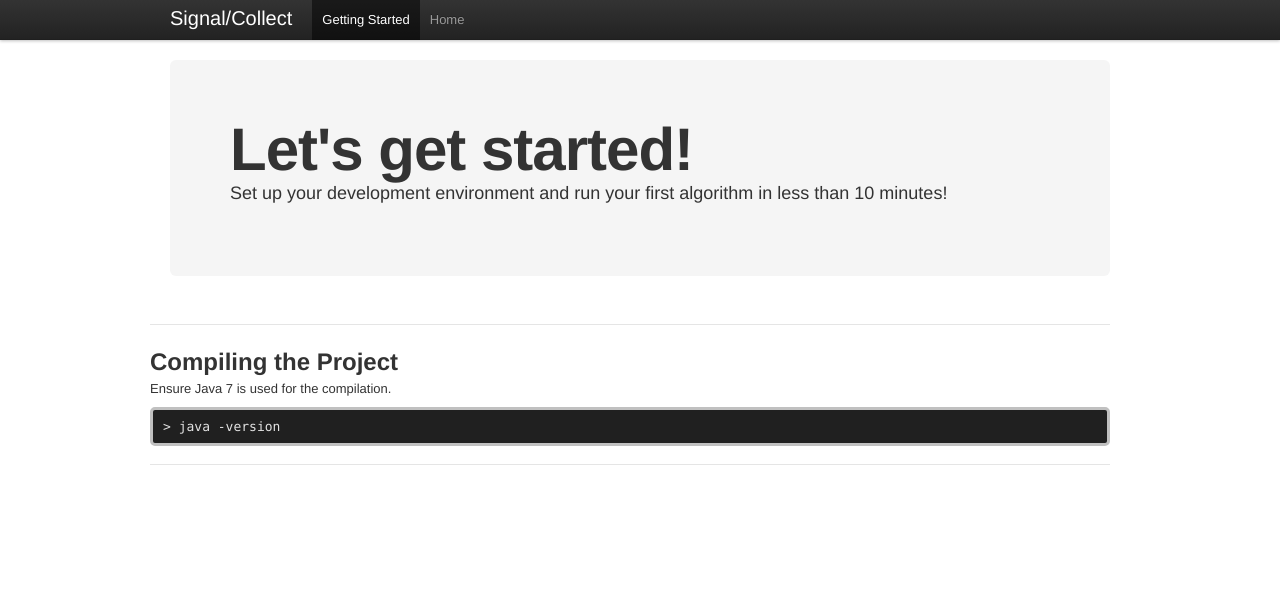
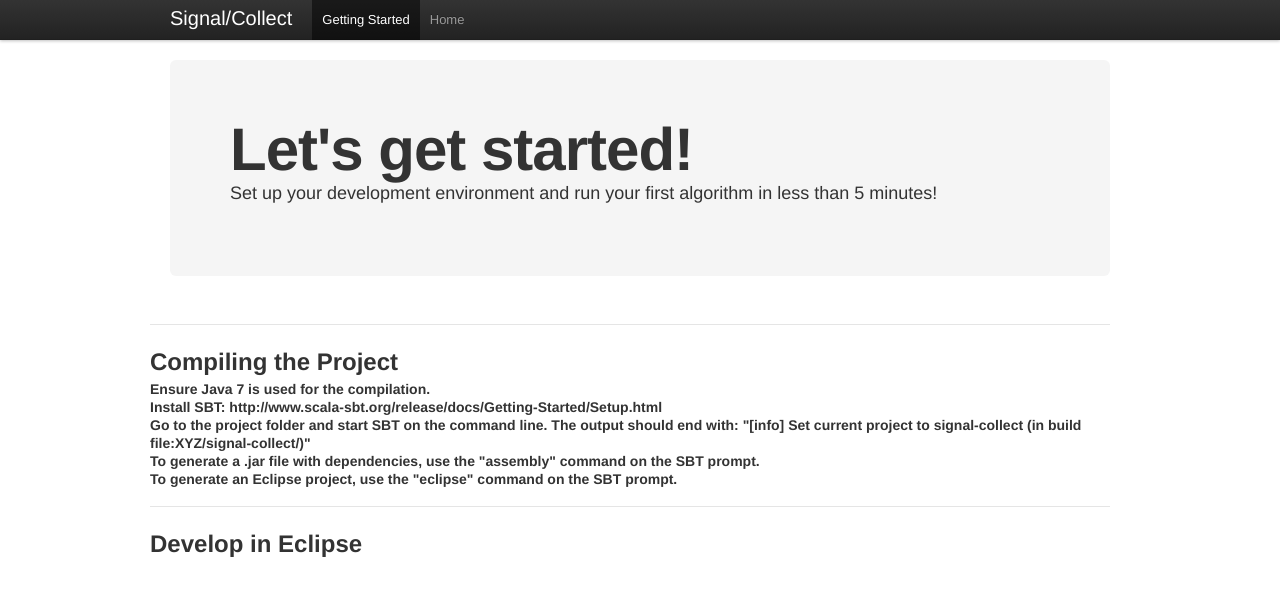
Before and after one commit to uzh/signal-collect, a Jekyll site: the page built from gettingStarted.html, in a window 1280 px wide. Shown: the top 596 px of the page. Built offline with Jekyll 4.4.1, drawn with Linux system fonts in a browser that asks for light colours; comment, search, counter and statistics services are not loaded.

Commit message:
Compile Instructions

```diff
--- a/gettingStarted.html
+++ b/gettingStarted.html
@@ -5,16 +5,27 @@
 ---
 <div class="hero-unit">
   <h1>Let's get started!</h1>
-  <p>Set up your development environment and run your first algorithm in less than 10 minutes!</p>
+  <p>Set up your development environment and run your first algorithm in less than 5 minutes!</p>
 </div>
 <div class="row">
   <hr class="soften">
   <h2>Compiling the Project</h2>
-    <p>Ensure Java 7 is used for the compilation.</p>
-    <div class="nuget-badge" >
+    <h4>Ensure Java 7 is used for the compilation.</h4>
+    <!--<div class="nuget-badge" >
       <p>
-        <code>&gt; java -version </code>
+        <code>&gt; java -version</code>
       </p>
-    </div>
+    </div> -->
+	<h4>Install SBT: http://www.scala-sbt.org/release/docs/Getting-Started/Setup.html</h4>
+
+	<h4>Go to the project folder and start SBT on the command line. The output should end with: "[info] Set current project to signal-collect (in build file:XYZ/signal-collect/)"</h4>
+
+	<h4>To generate a .jar file with dependencies, use the "assembly" command on the SBT prompt.</h4>
+
+	<h4>To generate an Eclipse project, use the "eclipse" command on the SBT prompt.</h4>
+
   <hr class="soften">
+
+  <h2>Develop in Eclipse</h2>
+
 </div>
```
